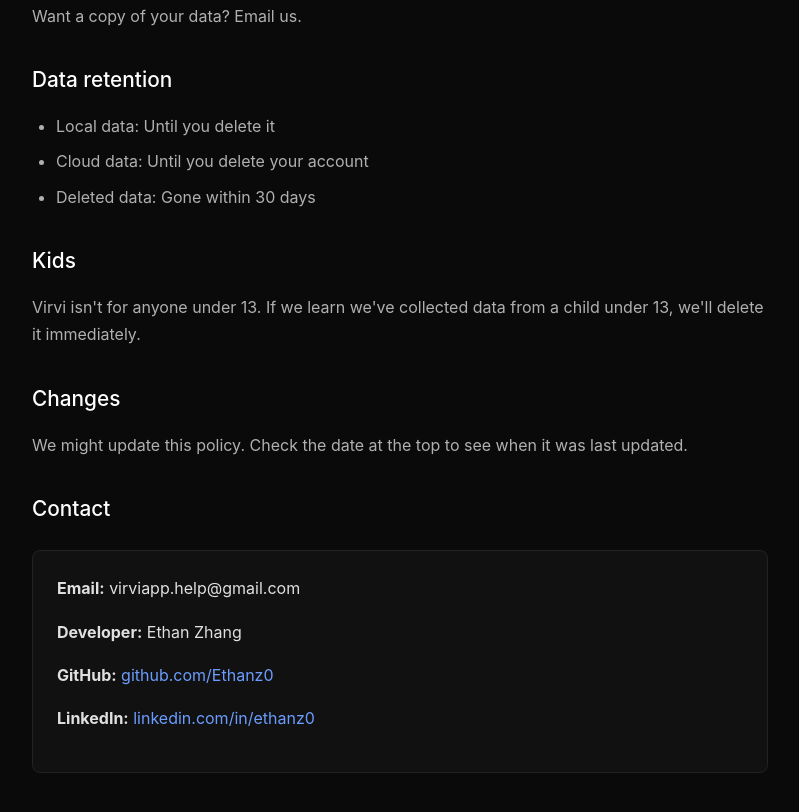
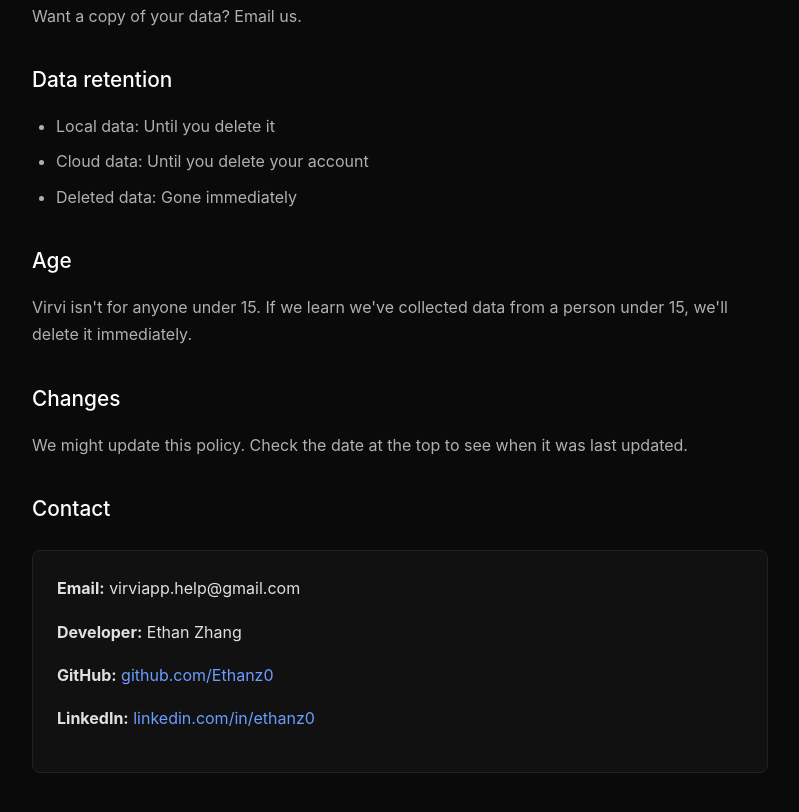
Before and after one commit to Ethanz0/virvi-app, a plain HTML site: page index.html in a window 1280 px wide. Shown: the part 2361-3173 px from the top of the page, without its empty margins (240-1039 px from the left). Drawn offline with Linux system fonts and the light colour scheme.

Commit message:
fix: update

```diff
--- a/index.html
+++ b/index.html
@@ -234,11 +234,11 @@
             <ul>
                 <li>Local data: Until you delete it</li>
                 <li>Cloud data: Until you delete your account</li>
-                <li>Deleted data: Gone within 30 days</li>
+                <li>Deleted data: Gone immediately</li>
             </ul>
 
-            <h3>Kids</h3>
-            <p>Virvi isn't for anyone under 13. If we learn we've collected data from a child under 13, we'll delete it immediately.</p>
+            <h3>Age</h3>
+            <p>Virvi isn't for anyone under 15. If we learn we've collected data from a person under 15, we'll delete it immediately.</p>
 
             <h3>Changes</h3>
             <p>We might update this policy. Check the date at the top to see when it was last updated.</p>
```
